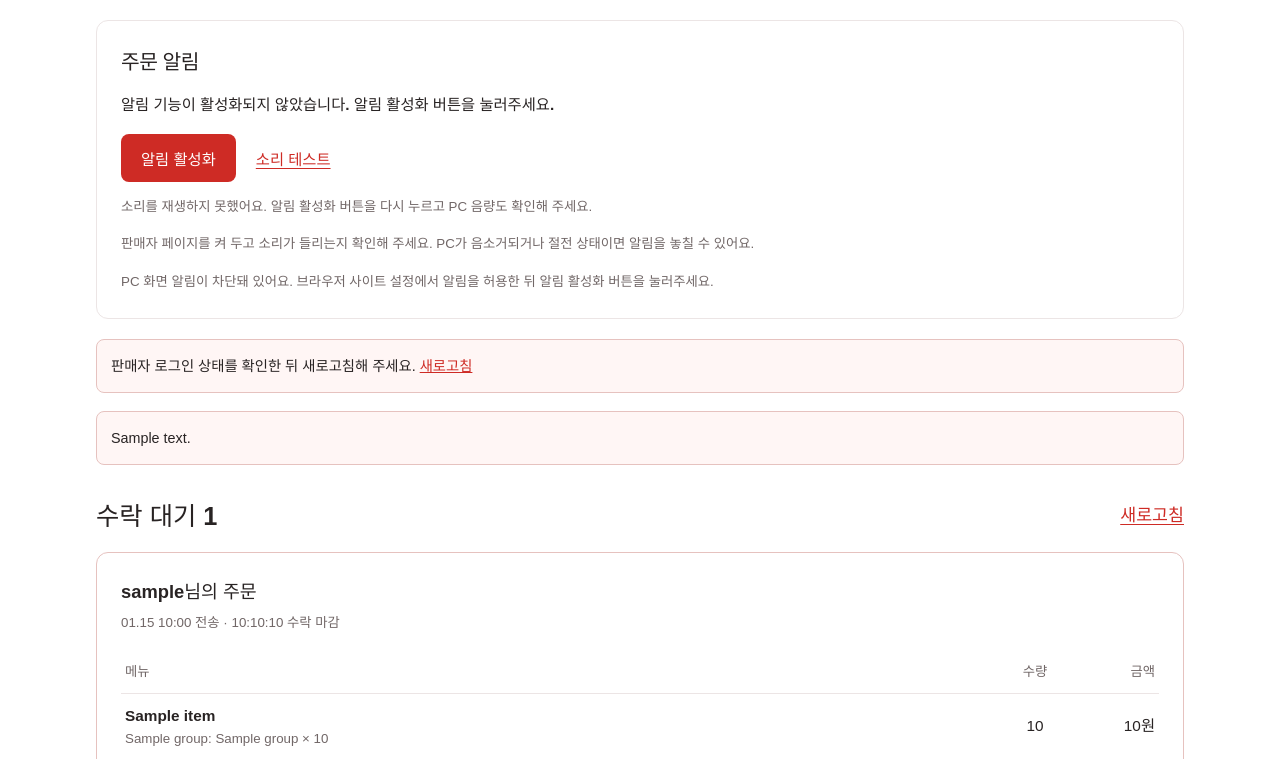
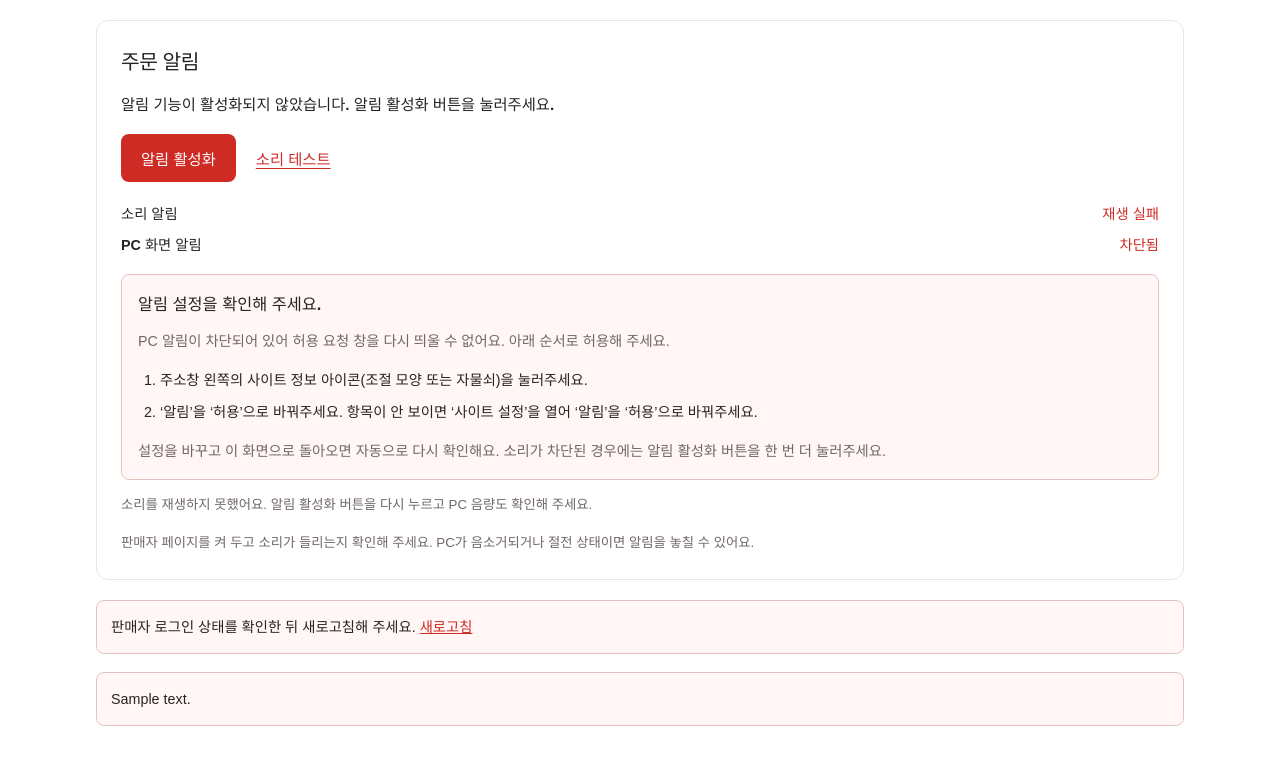
Before and after one commit to obamapop-hue/coffegroup, a Django app: template templates/accounts/seller.html in a window 1280 px wide. Shown: the part 373-1132 px from the top of the page. Run offline with Django 5.2, Linux system fonts and the light colour scheme; tables that the repository leaves empty hold one stand-in row (values such as "Sample post"); the template is opened without the code that fills it: values that come from a table or form of the project are taken from there, most other values are stand-ins (such as "Sample title", 1, 10 or a date in 2020); data that the repository does not hold is empty; parts of the project's set-up code (start-up, migrations or seed data) failed here and were passed over; some web fonts are replaced.

Commit message:
Guide seller alert setup and recover permission changes automatically

```diff
--- a/static/css/selling.css
+++ b/static/css/selling.css
@@ -9,6 +9,18 @@
 .seller-alerts [data-alert-status] { color: var(--ink); font-weight: 600; }
 .seller-alert-check { display: inline-block; margin-right: 8px; color: #16803c; font-size: 1.2em; font-weight: 800; }
 .seller-alert-check[hidden] { display: none; }
+.seller-alert-progress { display: grid; gap: 10px; margin: 20px 0; font-size: calc(13px + var(--font-step)); }
+.seller-alert-progress > div { display: flex; flex-wrap: wrap; justify-content: space-between; gap: 4px 12px; }
+.seller-alert-progress dt { font-weight: 600; }
+.seller-alert-progress dd { margin: 0; color: var(--accent); }
+.seller-alert-progress dd.is-ready { color: #16803c; }
+.seller-alert-setup { margin-top: 18px; border: 1px solid #e6c2bf; border-radius: 8px; padding: 16px; background: #fff6f5; overflow-wrap: anywhere; }
+.seller-alert-setup h3 { margin: 0 0 10px; font-size: calc(15px + var(--font-step)); }
+.seller-alert-setup p,.seller-alert-setup ol { font-size: calc(13px + var(--font-step)); line-height: 1.7; }
+.seller-alert-setup ol { padding-left: 22px; margin: 12px 0; }
+.seller-alert-setup li + li { margin-top: 8px; }
+.seller-alert-setup p:last-child { margin-bottom: 0; }
+.seller-alert-progress[hidden],.seller-alert-setup[hidden] { display: none; }
 .seller-alert-controls [hidden], .seller-queue-alert[hidden], [data-seller-action-feedback][hidden] { display: none; }
 .seller-queue-alert { padding: 18px; margin: 20px 0; border: 2px solid var(--accent); border-radius: 12px; background: #fff6f5; color: var(--accent); font-weight: 700; line-height: 1.7; }
 [data-pending-order] { border-color: #e6c2bf; }
--- a/static/js/seller-alerts.js
+++ b/static/js/seller-alerts.js
@@ -8,34 +8,91 @@
   const detail = panel.querySelector('[data-alert-detail]');
   const enable = panel.querySelector('[data-alert-enable]');
   const test = panel.querySelector('[data-alert-test]');
+  const progress = panel.querySelector('[data-alert-progress]');
+  const soundState = panel.querySelector('[data-sound-state]');
+  const desktopState = panel.querySelector('[data-desktop-state]');
+  const setup = panel.querySelector('[data-alert-setup]');
+  const instructions = panel.querySelector('[data-alert-instructions]');
   const desktopStatus = panel.querySelector('[data-desktop-status]');
   const visual = document.querySelector('[data-queue-alert]');
   const title = document.title;
   let enabled = false, blocked = false, testing = false, playing = false, offline = false;
   // A saved preference is not proof that this document can play sound.
-  let soundReady = false, desktopError = '', requestingPermission = false;
+  let soundReady = false, soundError = '', desktopError = '', requestingPermission = false, attempted = false;
   let pending = new Set(), testTimer, playPromise, notice;
   try { enabled = sessionStorage.getItem(panel.dataset.storageKey) === 'enabled'; } catch { /* Optional preference. */ }
   const remember = () => { try { sessionStorage.setItem(panel.dataset.storageKey, 'enabled'); } catch { /* No persistence available. */ } };
-  const desktopSupported = () => 'Notification' in window && window.isSecureContext;
+  const permission = () => typeof window.Notification === 'function' && window.isSecureContext ? Notification.permission : 'unsupported';
+  let lastPermission = permission();
+  function browserSteps(setting) {
+    const ua = navigator.userAgent;
+    if (/Firefox\//.test(ua)) return [
+      '주소창 왼쪽의 사이트 권한 아이콘을 눌러 알림 차단을 해제해 주세요.',
+      '알림 활성화 버튼을 다시 누르고 브라우저의 알림 요청을 허용해 주세요.'
+    ];
+    if (/Safari\//.test(ua) && !/Chrome\/|Chromium\/|Edg\//.test(ua)) return [
+      'Safari의 설정에서 웹사이트 → 알림을 열어 영차 사이트를 허용해 주세요.',
+      '소리도 재생되지 않으면 웹사이트 → 자동 재생에서 이 사이트의 자동 재생을 허용해 주세요.'
+    ];
+    if (/Chrome\/|Chromium\/|Edg\//.test(ua) && !/Android|iPhone|iPad/.test(ua)) return [
+      '주소창 왼쪽의 사이트 정보 아이콘(조절 모양 또는 자물쇠)을 눌러주세요.',
+      `‘${setting}’을 ‘허용’으로 바꿔주세요. 항목이 안 보이면 ‘사이트 설정’을 열어 ‘${setting}’을 ‘허용’으로 바꿔주세요.`
+    ];
+    return [
+      `브라우저의 사이트 설정에서 현재 영차 사이트의 ‘${setting}’을 허용해 주세요.`,
+      '휴대전화의 앱 안에서 연 화면은 PC 알림을 지원하지 않을 수 있어요. 판매자 PC에서 사이트를 열어주세요.'
+    ];
+  }
   function paint() {
     const count = pending.size;
+    const state = permission();
+    const soundOK = enabled && soundReady && !blocked;
+    const desktopOK = state === 'granted' && !desktopError;
+    const ready = soundOK && desktopOK;
     visual.hidden = count === 0;
     visual.textContent = count ? `수락 대기 주문 ${count}건 · 5분 안에 접수하거나 거절해 주세요.` : '';
     document.title = count ? `[${count}건] 새 주문 · 영차` : title;
-    const ready = enabled && soundReady && !blocked && desktopSupported() && Notification.permission === 'granted' && !desktopError;
     check.hidden = !ready;
     message.textContent = ready ? '알림 기능이 정상적으로 활성화 되었습니다.' : '알림 기능이 활성화되지 않았습니다. 알림 활성화 버튼을 눌러주세요.';
-    enable.disabled = requestingPermission;
+    progress.hidden = !attempted && !blocked;
+    soundState.textContent = soundOK ? '재생 확인됨' : blocked ? '재생 실패' : enabled && testing ? '재생 확인 중' : '확인 필요';
+    desktopState.textContent = desktopOK ? '허용됨' : state === 'denied' ? '차단됨' : state === 'unsupported' ? '지원되지 않음' : desktopError ? '설정 확인 필요' : requestingPermission ? '허용 대기 중' : '허용 필요';
+    soundState.classList.toggle('is-ready', soundOK);
+    desktopState.classList.toggle('is-ready', desktopOK);
+    setup.hidden = ready || !attempted && !blocked;
+    let steps = [];
+    if (state === 'unsupported') {
+      desktopStatus.textContent = '이 환경에서는 PC 화면 알림을 사용할 수 없어요. 판매자 PC의 최신 크롬 또는 엣지에서 HTTPS 주소로 열어주세요.';
+    } else if (!desktopOK) {
+      desktopStatus.textContent = state === 'denied' ? 'PC 알림이 차단되어 있어 허용 요청 창을 다시 띄울 수 없어요. 아래 순서로 허용해 주세요.'
+        : desktopError || '브라우저가 표시한 알림 요청에서 ‘허용’을 눌러주세요. 요청이 보이지 않거나 닫았다면 아래 설정을 확인해 주세요.';
+      steps = browserSteps('알림');
+    } else if (blocked) {
+      desktopStatus.textContent = soundError === 'media' ? '알림 소리 파일을 불러오지 못했어요. 인터넷 연결을 확인하고 알림 활성화를 눌러주세요. 소리 파일도 다시 불러와요.'
+        : 'PC 화면 알림은 허용됐지만 소리를 재생하지 못했어요. 이 사이트의 소리 설정을 확인해 주세요.';
+      steps = browserSteps('소리');
+    } else {
+      desktopStatus.textContent = 'PC 화면 알림은 허용됐어요. 알림 소리 재생을 확인하고 있어요.';
+    }
+    // Avoid rebuilding the guidance on every poll while someone is reading it.
+    const text = steps.join('\n');
+    if (instructions.dataset.steps !== text) {
+      instructions.dataset.steps = text;
+      instructions.replaceChildren(...steps.map(step => { const li = document.createElement('li'); li.textContent = step; return li; }));
+    }
+    instructions.hidden = !steps.length;
     if (blocked) detail.textContent = '소리를 재생하지 못했어요. 알림 활성화 버튼을 다시 누르고 PC 음량도 확인해 주세요.';
     else if (testing && playing) detail.textContent = '테스트 소리 재생 중이에요. 실제로 들리는지 확인해 주세요.';
     else if (count && playing) detail.textContent = `수락 대기 ${count}건 · 주문 알림 소리 재생 중`;
     else if (enabled && (testing || count)) detail.textContent = '소리 재생을 준비하고 있어요.';
     else detail.textContent = '';
     if (offline) detail.textContent += ' 주문 연결을 다시 확인하고 있어요.';
-    desktopStatus.textContent = !desktopSupported() ? '이 브라우저는 PC 화면 알림을 지원하지 않아요. 사이트 화면과 소리로 알려드려요.'
-      : desktopError || (Notification.permission === 'denied' ? 'PC 화면 알림이 차단돼 있어요. 브라우저 사이트 설정에서 알림을 허용한 뒤 알림 활성화 버튼을 눌러주세요.'
-        : Notification.permission === 'granted' ? '' : '알림 활성화 버튼을 누른 뒤 브라우저의 알림 요청을 허용해 주세요.');
+  }
+  function endTestLater() {
+    if (!testing) return;
+    clearTimeout(testTimer);
+    // Start the test duration after playback starts, not while the file is loading.
+    testTimer = setTimeout(() => { testing = false; syncSound(); }, 1400);
   }
   function syncSound() {
     const wanted = enabled && !blocked && (testing || pending.size > 0);
@@ -43,21 +100,23 @@
     if (!wanted) {
       audio.pause(); audio.currentTime = 0; playing = false; paint(); return;
     }
-    if (!audio.paused) { playing = true; paint(); return; }
-    if (playPromise) return;
+    if (playPromise) { paint(); return; }
+    if (!audio.paused) { playing = true; endTestLater(); paint(); return; }
     try { playPromise = Promise.resolve(audio.play()); }
     catch (error) { playPromise = Promise.reject(error); }
     playPromise.then(() => {
       playing = true;
-      if (!blocked) { soundReady = true; remember(); }
+      if (enabled && !blocked) { soundReady = true; remember(); }
       if (!enabled || blocked || !testing && pending.size === 0) { audio.pause(); audio.currentTime = 0; playing = false; }
-    }).catch(() => {
-      blocked = true; soundReady = false; playing = false; testing = false; clearTimeout(testTimer);
+      else endTestLater();
+    }).catch(error => {
+      blocked = true; soundReady = false; soundError = error.name === 'NotAllowedError' ? 'permission' : 'media';
+      playing = false; testing = false; clearTimeout(testTimer);
     }).finally(() => { playPromise = null; paint(); });
   }
   function notifyDesktop(renotify) {
     if (!pending.size) { notice?.close(); notice = null; return; }
-    if (!desktopSupported() || Notification.permission !== 'granted') return;
+    if (permission() !== 'granted') return;
     try {
       notice?.close();
       notice = new Notification('영차 · 새 주문', {
@@ -65,29 +124,44 @@
         tag:panel.dataset.storageKey, renotify, requireInteraction:true
       });
       notice.onclick = () => { window.focus(); document.getElementById('pending-title')?.scrollIntoView({block:'start'}); notice?.close(); };
-    } catch { desktopError = 'PC 화면 알림을 표시하지 못했어요. 브라우저의 알림 설정을 확인해 주세요.'; }
+    } catch { desktopError = 'PC 화면 알림을 표시하지 못했어요. 브라우저의 사이트 알림 설정을 확인해 주세요.'; }
   }
   function activateSound() {
-    enabled = true; blocked = false; testing = true; clearTimeout(testTimer);
+    attempted = true; enabled = true; blocked = false; testing = true; clearTimeout(testTimer);
+    if (audio.error || soundError === 'media') audio.load();
+    soundError = '';
     syncSound();
-    testTimer = setTimeout(() => { testing = false; syncSound(); }, 1400);
   }
   enable.addEventListener('click', async () => {
     desktopError = '';
     activateSound();
-    // Both calls must start within the click, before awaiting either result.
-    if (desktopSupported() && Notification.permission === 'default') {
+    // Both calls start within the click. Retrying a pending request does not open another prompt.
+    if (permission() === 'default' && !requestingPermission) {
       requestingPermission = true; paint();
       try { await Notification.requestPermission(); }
-      catch { desktopError = '브라우저에서 PC 알림 설정을 확인해 주세요.'; }
+      catch { desktopError = 'PC 알림 허용 요청을 열지 못했어요. 브라우저의 사이트 알림 설정에서 허용해 주세요.'; }
       finally { requestingPermission = false; }
     }
+    lastPermission = permission();
     notifyDesktop(true); paint();
   });
   test.addEventListener('click', activateSound);
-  window.addEventListener('focus', paint);
-  window.addEventListener('pageshow', paint);
-  document.addEventListener('visibilitychange', () => { if (!document.hidden) paint(); });
+  function recheck() {
+    const next = permission();
+    // Settings may have changed outside this tab; no new permission prompt is opened here.
+    if (attempted && !requestingPermission && next === 'granted' && lastPermission !== 'granted') {
+      desktopError = '';
+      if (!soundReady || blocked) activateSound();
+      notifyDesktop(true);
+    }
+    lastPermission = next;
+    paint();
+  }
+  window.addEventListener('focus', recheck);
+  window.addEventListener('pageshow', recheck);
+  document.addEventListener('visibilitychange', () => { if (!document.hidden) recheck(); });
+  // Chrome reports permission changes even while the page stays open; other browsers use focus/poll fallback.
+  try { navigator.permissions?.query({name:'notifications'}).then(result => result.addEventListener('change', recheck)).catch(() => {}); } catch { /* Optional browser API. */ }
   document.addEventListener('seller:queue', event => {
     const data = event.detail;
     const next = new Set(data.is_open ? data.pending.map(String) : []);
@@ -96,7 +170,7 @@
     if (pending.size && !next.size) { testing = false; clearTimeout(testTimer); }
     pending = next; offline = false;
     if (changed) notifyDesktop(added);
-    syncSound();
+    recheck(); syncSound();
   });
   document.addEventListener('seller:offline', () => { offline = true; paint(); });
   document.addEventListener('seller:stop', () => {
@@ -105,13 +179,13 @@
   });
   document.addEventListener('submit', event => {
     if (new URL(event.target.action, location.href).pathname === '/accounts/logout/') {
-      enabled = false; soundReady = false;
+      enabled = false; soundReady = false; attempted = false;
       try { sessionStorage.removeItem(panel.dataset.storageKey); } catch { /* Optional preference. */ }
       pending.clear(); testing = false; syncSound();
     }
   });
   audio.addEventListener('error', () => {
-    blocked = true; soundReady = false; testing = false; clearTimeout(testTimer); syncSound();
+    blocked = true; soundReady = false; soundError = 'media'; testing = false; clearTimeout(testTimer); syncSound();
   });
   paint();
 })();
--- a/templates/accounts/seller.html
+++ b/templates/accounts/seller.html
@@ -11,9 +11,18 @@
   <h2 id="seller-alert-title">주문 알림</h2>
   <p data-alert-status role="status" aria-live="polite"><span class="seller-alert-check" data-alert-check aria-hidden="true" hidden>✓</span><span data-alert-message>알림 기능이 활성화되지 않았습니다. 알림 활성화 버튼을 눌러주세요.</span></p>
   <div class="seller-alert-controls"><button class="primary-button" type="button" data-alert-enable>알림 활성화</button><button class="text-button" type="button" data-alert-test>소리 테스트</button></div>
+  <dl class="seller-alert-progress" data-alert-progress hidden aria-label="알림 설정 상태">
+    <div><dt>소리 알림</dt><dd data-sound-state>확인 전</dd></div>
+    <div><dt>PC 화면 알림</dt><dd data-desktop-state>확인 전</dd></div>
+  </dl>
+  <div class="seller-alert-setup" data-alert-setup hidden>
+    <h3>알림 설정을 확인해 주세요.</h3>
+    <p data-desktop-status role="status"></p>
+    <ol data-alert-instructions></ol>
+    <p>설정을 바꾸고 이 화면으로 돌아오면 자동으로 다시 확인해요. 소리가 차단된 경우에는 알림 활성화 버튼을 한 번 더 눌러주세요.</p>
+  </div>
   <p class="seller-alert-help" data-alert-detail role="status"></p>
   <p class="seller-alert-help">판매자 페이지를 켜 두고 소리가 들리는지 확인해 주세요. PC가 음소거되거나 절전 상태이면 알림을 놓칠 수 있어요.</p>
-  <p class="seller-alert-help" data-desktop-status role="status"></p>
   <audio data-order-audio src="{% static 'audio/order-alert.wav' %}" preload="auto"></audio>
   <noscript><p>자동 주문 알림을 사용하려면 브라우저에서 JavaScript를 켜 주세요.</p></noscript>
 </section>
```
Also changed, not shown: docs/GOOGLE_CLOUD_PROGRESS.md (+18 -0 lines), docs/PHASE_7.md (+13 -0 lines), scripts/verify_phase7_browser_fallbacks.cjs (+70 -4 lines).
